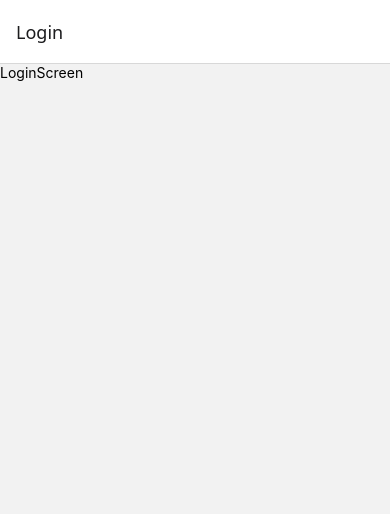
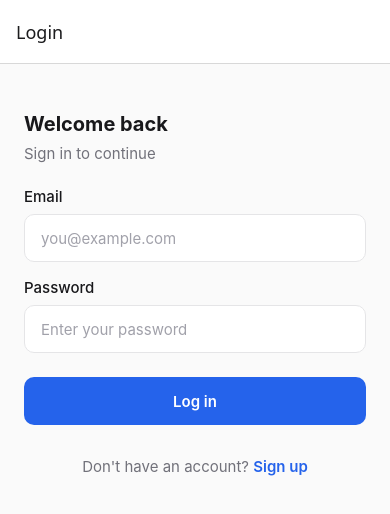
Before and after one commit to saadsiddiqui07/kloudius-app, a React Native app: screen /Login in a window 390 px wide. Shown: the top 514 px of the page. Built offline with nearby package versions, Linux system fonts and the light colour scheme.

Commit message:
Add: Login screen components

```diff
--- a/screens/LoginScreen.tsx
+++ b/screens/LoginScreen.tsx
@@ -1,10 +1,184 @@
-import React from 'react';
-import { Text, View } from 'react-native';
+import { useNavigation } from '@react-navigation/native';
+import type { NativeStackNavigationProp } from '@react-navigation/native-stack';
+import React, { useCallback, useState } from 'react';
+import {
+  KeyboardAvoidingView,
+  Platform,
+  Pressable,
+  ScrollView,
+  StyleSheet,
+  Text,
+} from 'react-native';
+
+import { AppButton } from '../src/components/AppButton';
+import { AppInput } from '../src/components/AppInput';
+import { ErrorText } from '../src/components/ErrorText';
+import { ScreenContainer } from '../src/components/ScreenContainer';
+import { useAuth } from '../src/context/AuthContext';
+import type { RootStackParamList } from '../src/navigation/AuthNavigator';
+import { colors, fontSize, spacing } from '../src/theme';
+
+const EMAIL_REGEX = /^[^\s@]+@[^\s@]+\.[^\s@]+$/;
+
+type LoginNavigationProp = NativeStackNavigationProp<RootStackParamList, 'Login'>;
 
 export function LoginScreen() {
+  const navigation = useNavigation<LoginNavigationProp>();
+  const { login, isAuthenticating, authError, clearAuthError } = useAuth();
+
+  const [email, setEmail] = useState('');
+  const [password, setPassword] = useState('');
+  const [emailError, setEmailError] = useState<string | null>(null);
+  const [passwordError, setPasswordError] = useState<string | null>(null);
+
+  const validate = useCallback((): boolean => {
+    clearAuthError();
+    let valid = true;
+
+    const trimmedEmail = email.trim();
+    if (!trimmedEmail) {
+      setEmailError('Email is required');
+      valid = false;
+    } else if (!EMAIL_REGEX.test(trimmedEmail)) {
+      setEmailError('Please enter a valid email address');
+      valid = false;
+    } else {
+      setEmailError(null);
+    }
+
+    if (!password) {
+      setPasswordError('Password is required');
+      valid = false;
+    } else {
+      setPasswordError(null);
+    }
+
+    return valid;
+  }, [email, password, clearAuthError]);
+
+  const handleSubmit = useCallback(async () => {
+    if (!validate()) return;
+    await login(email.trim(), password);
+  }, [email, password, validate, login]);
+
+  const goToSignup = useCallback(() => {
+    clearAuthError();
+    navigation.navigate('Signup');
+  }, [navigation, clearAuthError]);
+
   return (
-    <View>
-      <Text>LoginScreen</Text>
-    </View>
+    <ScreenContainer>
+      <KeyboardAvoidingView
+        behavior={Platform.OS === 'ios' ? 'padding' : undefined}
+        style={styles.keyboardView}
+      >
+        <ScrollView
+          contentContainerStyle={styles.scrollContent}
+          keyboardShouldPersistTaps="handled"
+          showsVerticalScrollIndicator={false}
+        >
+          <Text style={styles.title}>Welcome back</Text>
+          <Text style={styles.subtitle}>Sign in to continue</Text>
+
+          <AppInput
+            label="Email"
+            placeholder="you@example.com"
+            value={email}
+            onChangeText={(text) => {
+              setEmail(text);
+              if (emailError) setEmailError(null);
+            }}
+            keyboardType="email-address"
+            autoCapitalize="none"
+            autoCorrect={false}
+            autoComplete="email"
+            error={emailError ?? undefined}
+            editable={!isAuthenticating}
+          />
+
+          <AppInput
+            label="Password"
+            placeholder="Enter your password"
+            value={password}
+            onChangeText={(text) => {
+              setPassword(text);
+              if (passwordError) setPasswordError(null);
+            }}
+            secureTextEntry
+            autoCapitalize="none"
+            autoComplete="password"
+            error={passwordError ?? undefined}
+            editable={!isAuthenticating}
+          />
+
+          <ErrorText style={styles.authError}>{authError}</ErrorText>
+
+          <AppButton
+            title="Log in"
+            onPress={handleSubmit}
+            loading={isAuthenticating}
+            disabled={isAuthenticating}
+            style={styles.submitButton}
+          />
+
+          <Pressable
+            onPress={goToSignup}
+            disabled={isAuthenticating}
+            style={({ pressed }) => [styles.signupRow, pressed && styles.signupRowPressed]}
+            accessibilityRole="button"
+            accessibilityLabel="Go to sign up"
+          >
+            <Text style={styles.signupPrompt}>Don't have an account? </Text>
+            <Text style={styles.signupLink}>Sign up</Text>
+          </Pressable>
+        </ScrollView>
+      </KeyboardAvoidingView>
+    </ScreenContainer>
   );
 }
+
+const styles = StyleSheet.create({
+  keyboardView: {
+    flex: 1,
+  },
+  scrollContent: {
+    flexGrow: 1,
+    paddingTop: spacing.xxl,
+  },
+  title: {
+    fontSize: fontSize.headline,
+    fontWeight: '700',
+    color: colors.text,
+    marginBottom: spacing.sm,
+  },
+  subtitle: {
+    fontSize: fontSize.body,
+    color: colors.textSecondary,
+    marginBottom: spacing.xxl,
+  },
+  authError: {
+    marginBottom: spacing.md,
+  },
+  submitButton: {
+    marginTop: spacing.sm,
+    marginBottom: spacing.xl,
+  },
+  signupRow: {
+    flexDirection: 'row',
+    justifyContent: 'center',
+    alignItems: 'center',
+    paddingVertical: spacing.md,
+  },
+  signupRowPressed: {
+    opacity: 0.7,
+  },
+  signupPrompt: {
+    fontSize: fontSize.body,
+    color: colors.textSecondary,
+  },
+  signupLink: {
+    fontSize: fontSize.body,
+    fontWeight: '600',
+    color: colors.primary,
+  },
+});
```
